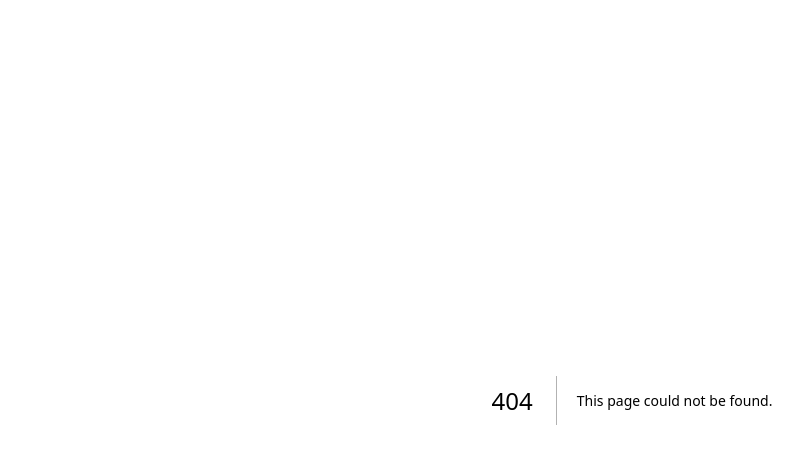
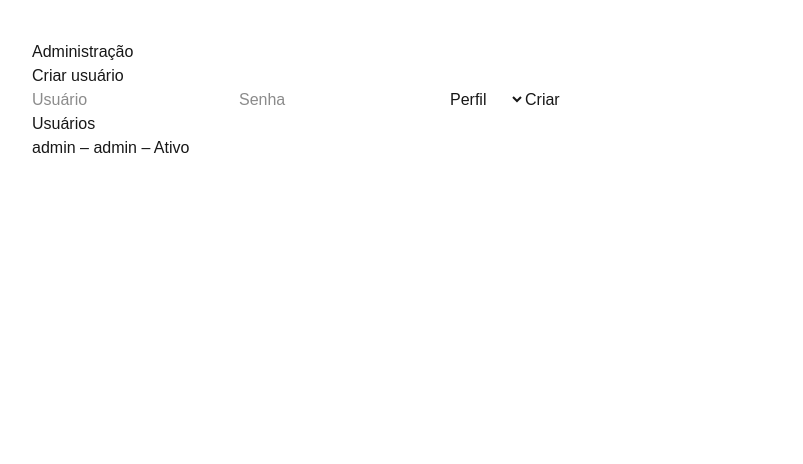
Before and after one commit to lemuellucas22/elcroc-panel, a Next.js app: page /dashboard/admin in a window 1280 px wide. Before the commit this address had no page. Shown: the top 464 px of the page, without its empty margins (8-811 px from the left). Built offline with nearby package versions, Linux system fonts and the light colour scheme.

Commit message:
Criar app/dashboard/admin/page.tsx
painel ADM inity

```diff
--- /dev/null
+++ b/app/dashboard/admin/page.tsx
@@ -0,0 +1,54 @@
+'use client'
+
+import { useEffect, useState } from 'react'
+
+export default function AdminPage() {
+  const [users, setUsers] = useState<any[]>([])
+  const [form, setForm] = useState<any>({})
+
+  async function loadUsers() {
+    const res = await fetch('/api/admin/users')
+    const data = await res.json()
+    setUsers(data)
+  }
+
+  async function createUser() {
+    await fetch('/api/admin/users', {
+      method: 'POST',
+      headers: { 'Content-Type': 'application/json' },
+      body: JSON.stringify(form)
+    })
+    setForm({})
+    loadUsers()
+  }
+
+  useEffect(() => {
+    loadUsers()
+  }, [])
+
+  return (
+    <div style={{ padding: 40 }}>
+      <h1>Administração</h1>
+
+      <h2>Criar usuário</h2>
+      <input placeholder="Usuário" onChange={e => setForm({ ...form, username: e.target.value })} />
+      <input placeholder="Senha" onChange={e => setForm({ ...form, password: e.target.value })} />
+      <select onChange={e => setForm({ ...form, role: e.target.value })}>
+        <option value="">Perfil</option>
+        <option value="caixa">Caixa</option>
+        <option value="cozinha">Cozinha</option>
+      </select>
+
+      <button onClick={createUser}>Criar</button>
+
+      <h2>Usuários</h2>
+      <ul>
+        {users.map(u => (
+          <li key={u.username}>
+            {u.username} – {u.role} – {u.active ? 'Ativo' : 'Inativo'}
+          </li>
+        ))}
+      </ul>
+    </div>
+  )
+}
```
